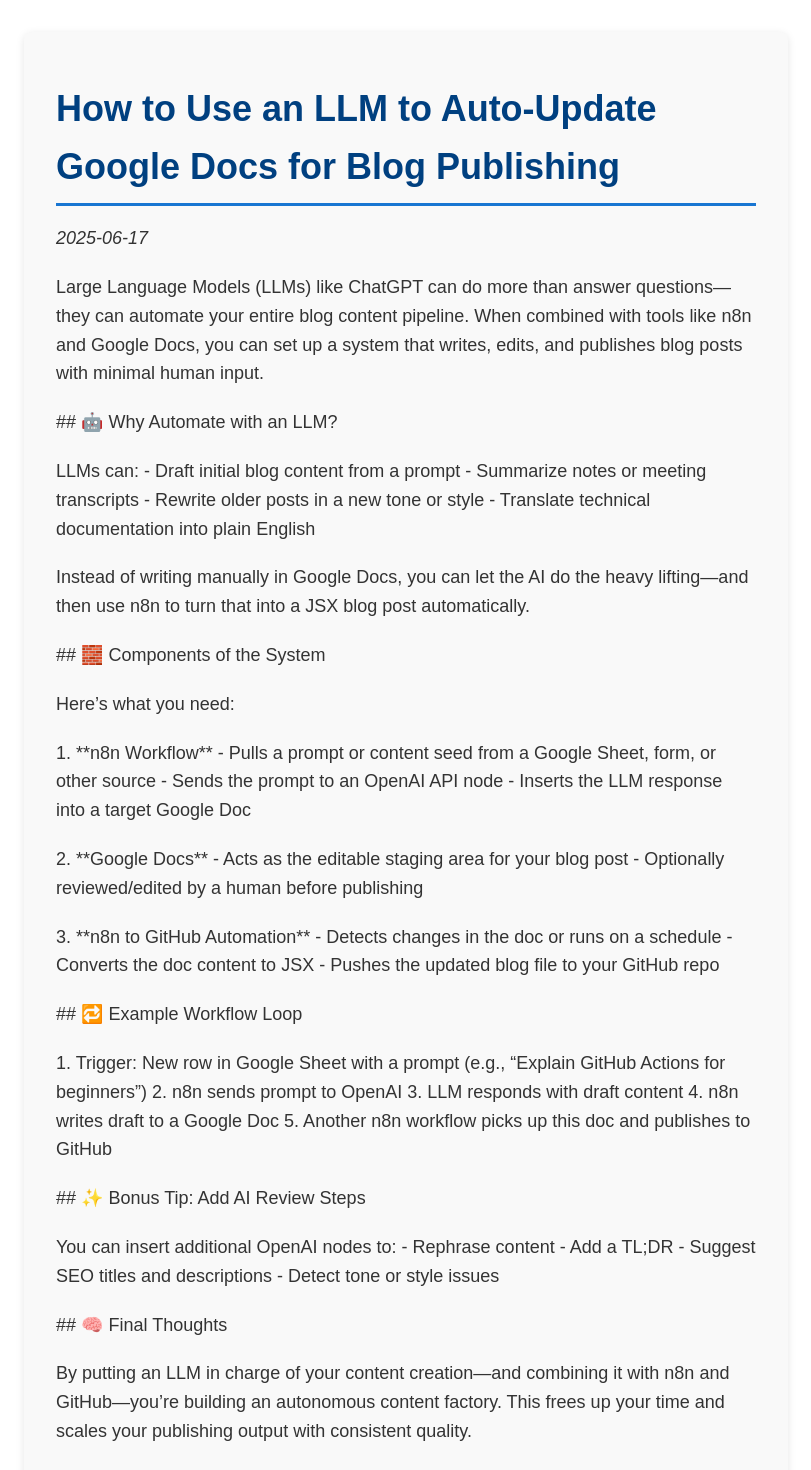
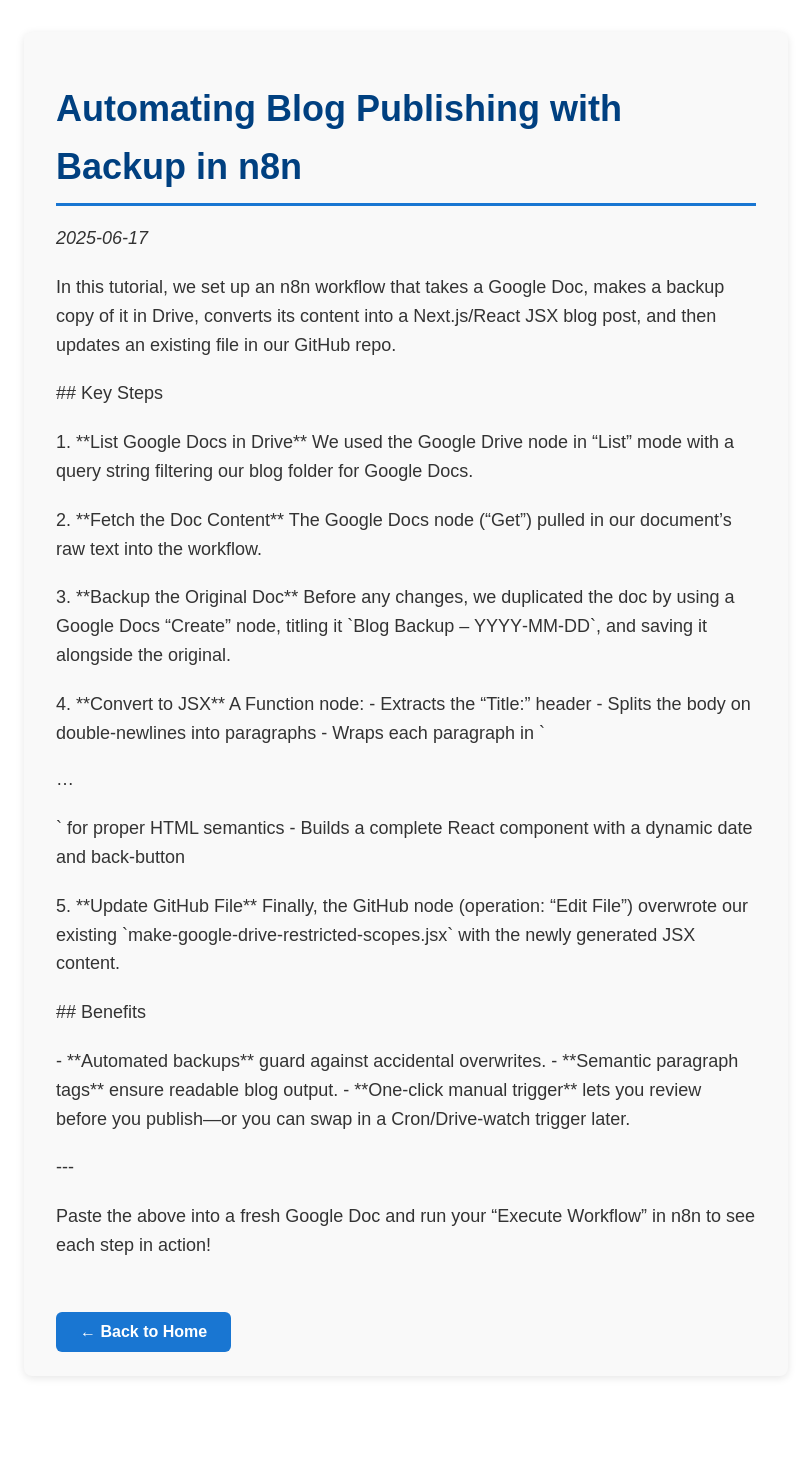
Before and after one commit to MetaCapFin/WebhookTrials, a Next.js app: page /blog/make-google-drive-restricted-scopes in a window 1280 px wide. Shown: the top 1470 px of the page, without its empty margins (234-1045 px from the left). After the commit the page ends 1408 px from the top, so only its background shows below. Built offline with nearby package versions, Linux system fonts and the light colour scheme.

Commit message:
Update blog content from Google Docs via n8n

```diff
--- a/src/pages/blog/make-google-drive-restricted-scopes.jsx
+++ b/src/pages/blog/make-google-drive-restricted-scopes.jsx
@@ -6,45 +6,29 @@
   const router = useRouter();
   return (
     <section className={styles.blogPost}>
-      <h1>How to Use an LLM to Auto-Update Google Docs for Blog Publishing</h1>
+      <h1>Automating Blog Publishing with Backup in n8n</h1>
       <p><em>2025-06-17</em></p>
-      <div><p>Large Language Models (LLMs) like ChatGPT can do more than answer questions—they can automate your entire blog content pipeline. When combined with tools like n8n and Google Docs, you can set up a system that writes, edits, and publishes blog posts with minimal human input.</p>
+      <div><p>In this tutorial, we set up an n8n workflow that takes a Google Doc, makes a backup copy of it in Drive, converts its content into a Next.js/React JSX blog post, and then updates an existing file in our GitHub repo.</p>
 
-<p>## 🤖 Why Automate with an LLM?</p>
+<p>## Key Steps</p>
 
-<p>LLMs can: - Draft initial blog content from a prompt - Summarize notes or meeting transcripts - Rewrite older posts in a new tone or style - Translate technical documentation into plain English</p>
+<p>1. **List Google Docs in Drive**      We used the Google Drive node in “List” mode with a query string filtering our blog folder for Google Docs.</p>
 
-<p>Instead of writing manually in Google Docs, you can let the AI do the heavy lifting—and then use n8n to turn that into a JSX blog post automatically.</p>
+<p>2. **Fetch the Doc Content**      The Google Docs node (“Get”) pulled in our document’s raw text into the workflow.</p>
 
-<p>## 🧱 Components of the System</p>
+<p>3. **Backup the Original Doc**      Before any changes, we duplicated the doc by using a Google Docs “Create” node, titling it `Blog Backup – YYYY‑MM‑DD`, and saving it alongside the original.</p>
 
-<p>Here’s what you need:</p>
+<p>4. **Convert to JSX**      A Function node:    - Extracts the “Title:” header    - Splits the body on double‑newlines into paragraphs    - Wraps each paragraph in `<p>…</p>` for proper HTML semantics    - Builds a complete React component with a dynamic date and back‑button</p>
 
-<p>1. **n8n Workflow**    - Pulls a prompt or content seed from a Google Sheet, form, or other source    - Sends the prompt to an OpenAI API node    - Inserts the LLM response into a target Google Doc</p>
+<p>5. **Update GitHub File**      Finally, the GitHub node (operation: “Edit File”) overwrote our existing `make-google-drive-restricted-scopes.jsx` with the newly generated JSX content.</p>
 
-<p>2. **Google Docs**    - Acts as the editable staging area for your blog post    - Optionally reviewed/edited by a human before publishing</p>
+<p>## Benefits</p>
 
-<p>3. **n8n to GitHub Automation**    - Detects changes in the doc or runs on a schedule    - Converts the doc content to JSX    - Pushes the updated blog file to your GitHub repo</p>
-
-<p>## 🔁 Example Workflow Loop</p>
-
-<p>1. Trigger: New row in Google Sheet with a prompt (e.g., “Explain GitHub Actions for beginners”) 2. n8n sends prompt to OpenAI 3. LLM responds with draft content 4. n8n writes draft to a Google Doc 5. Another n8n workflow picks up this doc and publishes to GitHub</p>
-
-<p>## ✨ Bonus Tip: Add AI Review Steps</p>
-
-<p>You can insert additional OpenAI nodes to: - Rephrase content - Add a TL;DR - Suggest SEO titles and descriptions - Detect tone or style issues</p>
-
-<p>## 🧠 Final Thoughts</p>
-
-<p>By putting an LLM in charge of your content creation—and combining it with n8n and GitHub—you’re building an autonomous content factory. This frees up your time and scales your publishing output with consistent quality.</p>
-
-<p>You’re not just writing blog posts anymore. You’re building a content robot.</p>
+<p>- **Automated backups** guard against accidental overwrites.   - **Semantic paragraph tags** ensure readable blog output.   - **One-click manual trigger** lets you review before you publish—or you can swap in a Cron/Drive‑watch trigger later.</p>
 
 <p>---</p>
 
-<p>### TL;DR</p>
-
-<p>- Use OpenAI to generate post drafts - Save drafts in Google Docs - Auto-publish to your GitHub blog repo with n8n - Optional: Add AI steps for editing, summaries, SEO, etc.</p></div>
+<p>Paste the above into a fresh Google Doc and run your “Execute Workflow” in n8n to see each step in action!</p></div>
       <button className={styles.backButton} onClick={() => router.push('/')} type="button">← Back to Home</button>
     </section>
   );
```
